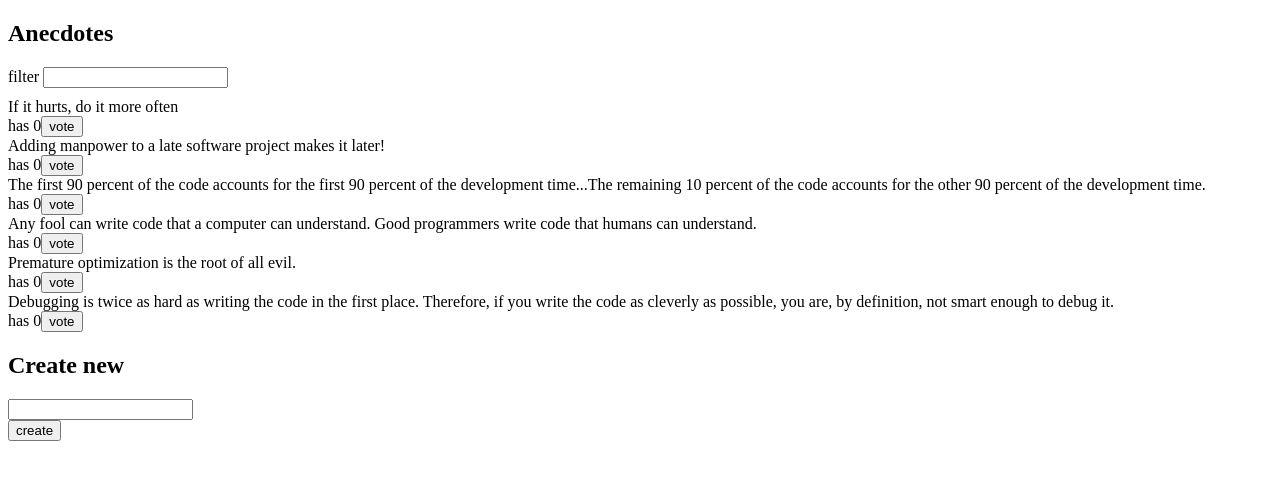
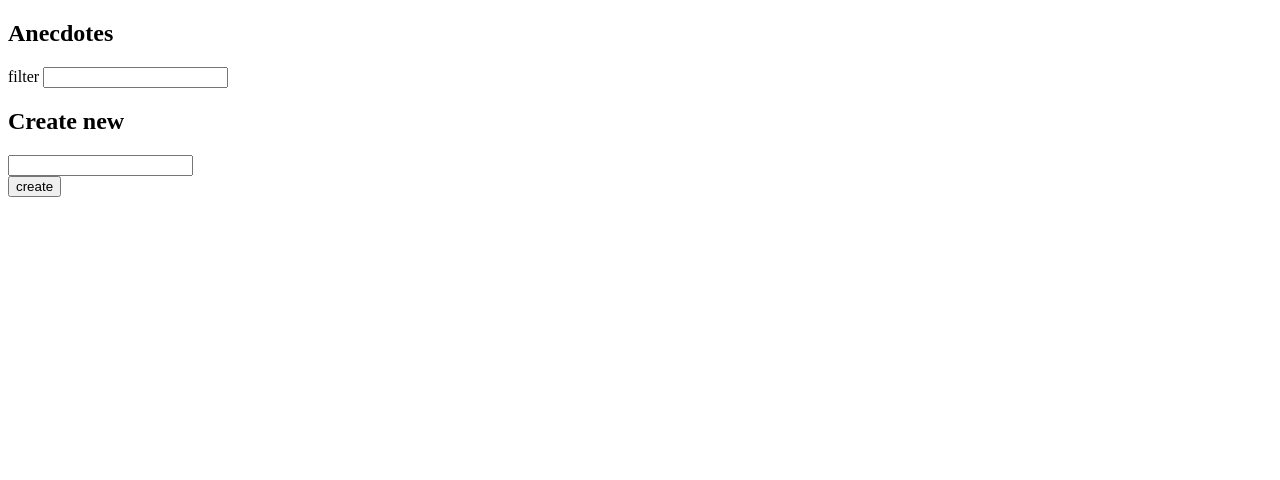
Before and after one commit to William-nyarash/fullStackOpen2023, a React (Vite) app in the folder part6/redux-anecdotes/: page / in a window 1280 px wide. Shown: the top 480 px of the page. Built offline with nearby package versions, Linux system fonts and the light colour scheme.

Commit message:
modify the anecdote list to use create selector fumction from redux/tookit

```diff
--- a/part6/redux-anecdotes/src/components/AnecdoteList.jsx
+++ b/part6/redux-anecdotes/src/components/AnecdoteList.jsx
@@ -1,33 +1,30 @@
-import {useDispatch,useSelector} from 'react-redux'
-import { handleVote} from '../reducers/anecdoteReducer'
+import { useSelector } from "react-redux";
+import { createSelector } from "@reduxjs/toolkit";
 
-const AnecdoteList  =() =>{
- const anecdotes = useSelector(({anecdotes, filter})=>{
-  if(filter == 'ALL'){
-    return anecdotes
+const selectAnecdotes = state => state.anecdotes;
+const selectFilter = state => state.filter;
+
+const selectFilteredAnecdotes = createSelector(
+  [selectAnecdotes, selectFilter],
+  (anecdotes, filter) => {
+    if (filter === "all") return anecdotes;
+    return anecdotes.filter(anecdote => anecdote.content.includes(filter));
   }
-  return anecdotes.filter(anecdote =>
-      anecdote?.content?.toLowerCase().includes(filter.toLowerCase())
-    )
- })
- const dispatch = useDispatch()
+);
 
- const vote =(id)=>{
-  dispatch(handleVote(id))
- }
-  return(
+const AnecdoteList = () => {
+  const anecdotes = useSelector(selectFilteredAnecdotes);
+
+  return (
     <div>
-      {
-        anecdotes.map(anecdote =><div key={anecdote.id}>
-          <div>{anecdote.content}</div>
-          <div>has {anecdote.votes}
-            <button onClick={()=>{vote(anecdote.id)}}>vote</button>
-          </div>
+      {anecdotes.map(anecdote => (
+        <div key={anecdote.id}>
+          <p>{anecdote.content}</p>
+          <p>Votes: {anecdote.votes}</p>
         </div>
-        )
-      }
+      ))}
     </div>
-  )
-}
+  );
+};
 
-export default AnecdoteList
+export default AnecdoteList;
```
